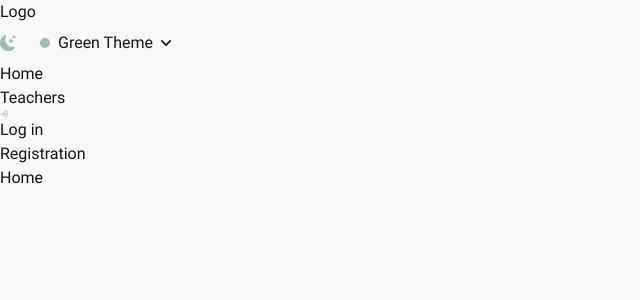
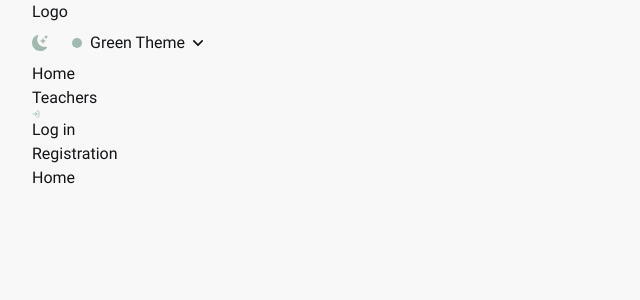
Before and after one commit to anastasiia-riabokon/LearnLingo, a React (Vite) app: page / in a window 1280 px wide. Shown: the top 300 px of the page, without its empty margins (0-640 px from the left). Built offline with nearby package versions, Linux system fonts and the light colour scheme; no server answers.

Commit message:
feat: container, section

```diff
--- /dev/null
+++ b/src/components/Layout/Container.jsx
@@ -0,0 +1,6 @@
+const Container = ({children}) => {
+  return (
+    <div className="min-w-[320px] max-w-[1440px] mr-auto px-8 min-[1440px]:px-16">{children}</div>
+  );
+};
+export default Container;
--- a/src/components/Layout/Layout.jsx
+++ b/src/components/Layout/Layout.jsx
@@ -1,12 +1,16 @@
 import {Outlet} from "react-router-dom";
 import NavBar from "../NavBar/NavBar";
+import Container from "./Container";
+import Section from "./Section";
 
 const Layout = () => {
   return (
-    <div>
+    <Container>
       <NavBar />
-      <Outlet />
-    </div>
+      <Section>
+        <Outlet />
+      </Section>
+    </Container>
   );
 };
 export default Layout;
--- /dev/null
+++ b/src/components/Layout/Section.jsx
@@ -0,0 +1,4 @@
+const Section = ({children}) => {
+  return <section className="pb-8">{children}</section>;
+};
+export default Section;
```
